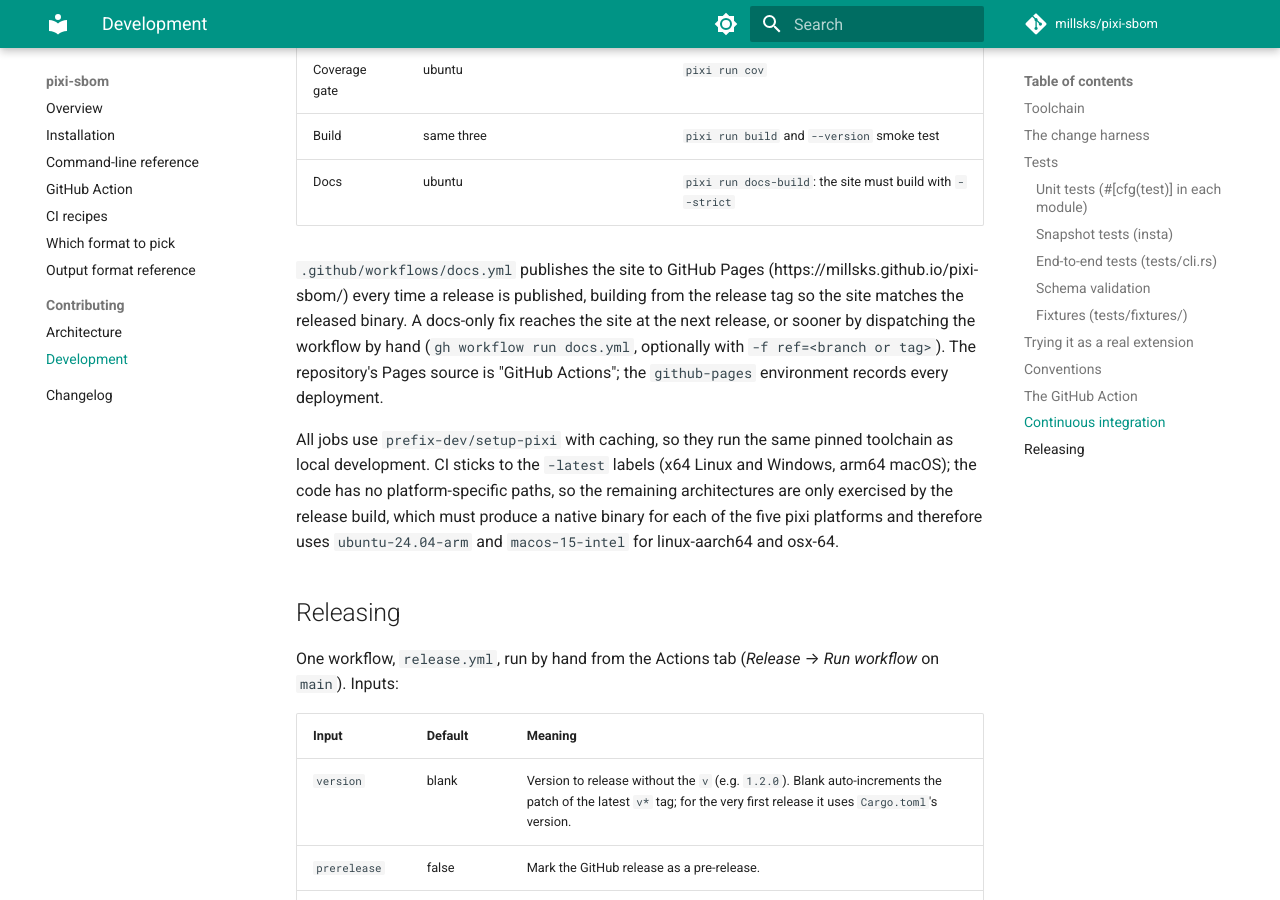
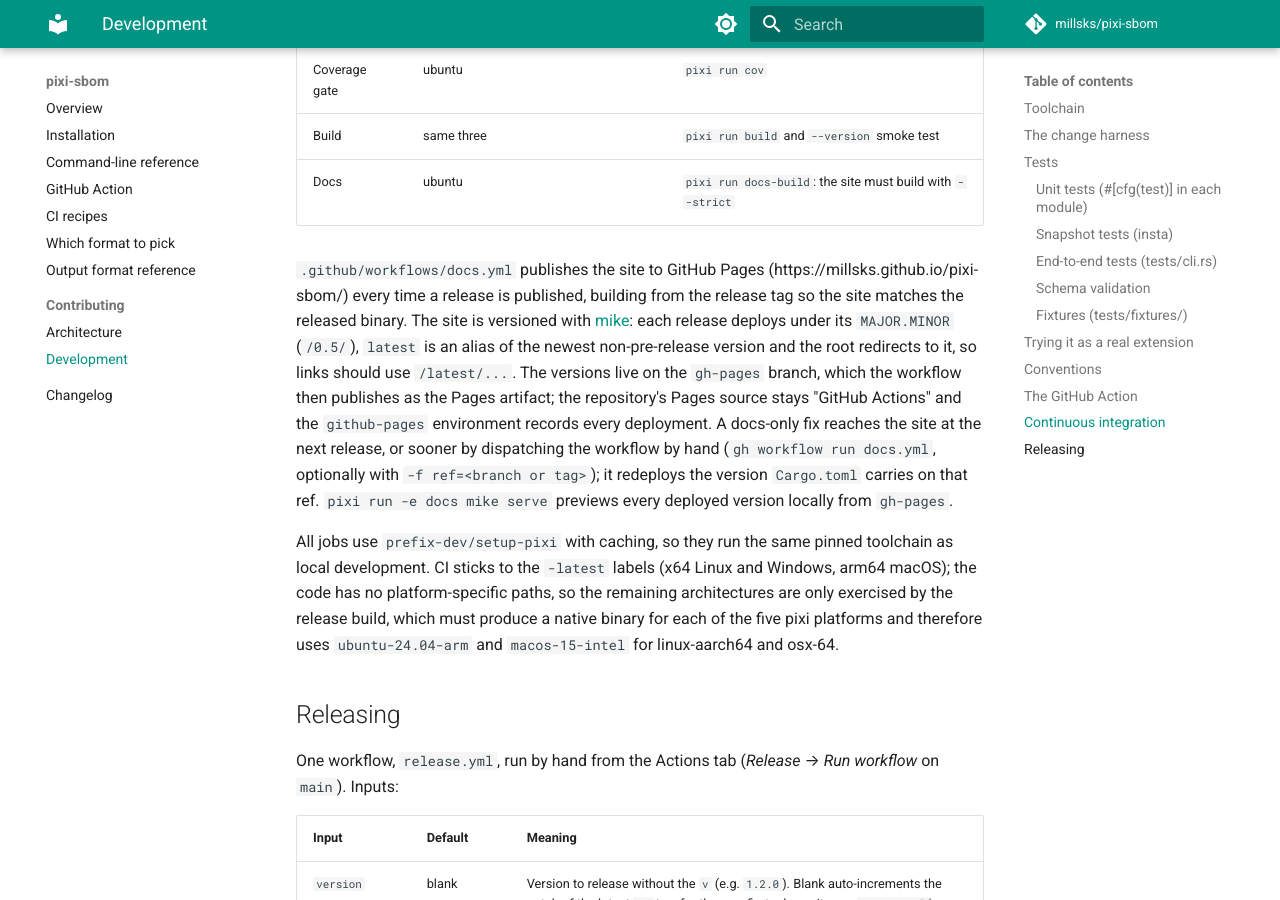
Before and after one commit to millsks/pixi-sbom, an MkDocs documentation site: the page built from docs/development.md, in a window 1280 px wide and 900 px high, scrolled down 5192 px. Built offline with MkDocs 1.6.1 and Material for MkDocs 9.7.7, drawn with Linux system fonts in a browser that asks for light colours; comment, search, counter and statistics services are not loaded; the version menu is left out.

Commit message:
feat: version the documentation site per release with mike
Each release deploys the site under its MAJOR.MINOR on the gh-pages
branch with `latest` aliased (as a real copy) to the newest release and
the root redirecting to it; pre-releases deploy under their version
only. The workflow then publishes gh-pages as the Pages artifact, so
the Pages source stays "GitHub Actions". Material's version selector
reads mike's versions.json, and README links use /latest/.

Closes #69

Co-Authored-By: Claude Opus 5 (1M context) <noreply@anthropic.com>

```diff
--- a/docs/development.md
+++ b/docs/development.md
@@ -163,10 +163,14 @@ release containing them exists; keep `action.yml` inputs and the CLI in step at
 | Docs | ubuntu | `pixi run docs-build`: the site must build with `--strict` |
 
 `.github/workflows/docs.yml` publishes the site to GitHub Pages (https://millsks.github.io/pixi-sbom/) every time
-a release is published, building from the release tag so the site matches the released binary. A docs-only fix
-reaches the site at the next release, or sooner by dispatching the workflow by hand (`gh workflow run docs.yml`,
-optionally with `-f ref=<branch or tag>`). The repository's Pages source is "GitHub Actions"; the `github-pages`
-environment records every deployment.
+a release is published, building from the release tag so the site matches the released binary. The site is
+versioned with [mike](https://github.com/jimporter/mike): each release deploys under its `MAJOR.MINOR`
+(`/0.5/`), `latest` is an alias of the newest non-pre-release version and the root redirects to it, so links should
+use `/latest/...`. The versions live on the `gh-pages` branch, which the workflow then publishes as the Pages
+artifact; the repository's Pages source stays "GitHub Actions" and the `github-pages` environment records every
+deployment. A docs-only fix reaches the site at the next release, or sooner by dispatching the workflow by hand
+(`gh workflow run docs.yml`, optionally with `-f ref=<branch or tag>`); it redeploys the version `Cargo.toml`
+carries on that ref. `pixi run -e docs mike serve` previews every deployed version locally from `gh-pages`.
 
 All jobs use `prefix-dev/setup-pixi` with caching, so they run the same pinned toolchain as local development. CI
 sticks to the `-latest` labels (x64 Linux and Windows, arm64 macOS); the code has no platform-specific paths, so the
--- a/mkdocs.yml
+++ b/mkdocs.yml
@@ -72,8 +72,17 @@ markdown_extensions:
 
 plugins:
   - search
+  # Aliases (`latest`) are real copies so GitHub Pages serves them without symlinks or redirects,
+  # and every version's pages declare the `latest` URL as canonical for search engines.
+  - mike:
+      alias_type: copy
+      canonical_version: latest
 
 extra:
+  # Version selector fed by mike's versions.json; the site root redirects to `latest`.
+  version:
+    provider: mike
+    default: latest
   social:
     - icon: fontawesome/brands/github
       link: https://github.com/millsks/pixi-sbom
--- a/pixi.toml
+++ b/pixi.toml
@@ -46,6 +46,7 @@ ci = { depends-on = ["pre-commit-run", "build", "check", "lint", "cov"] }
 mkdocs = ">=1.6,<2"
 mkdocs-material = ">=9.6"
 pymdown-extensions = ">=10"
+mike = ">=2.1"
 
 [feature.docs.tasks]
 docs-serve = "mkdocs serve"
```
Also changed, not shown: README.md (+11 -11 lines), 2 other files.
